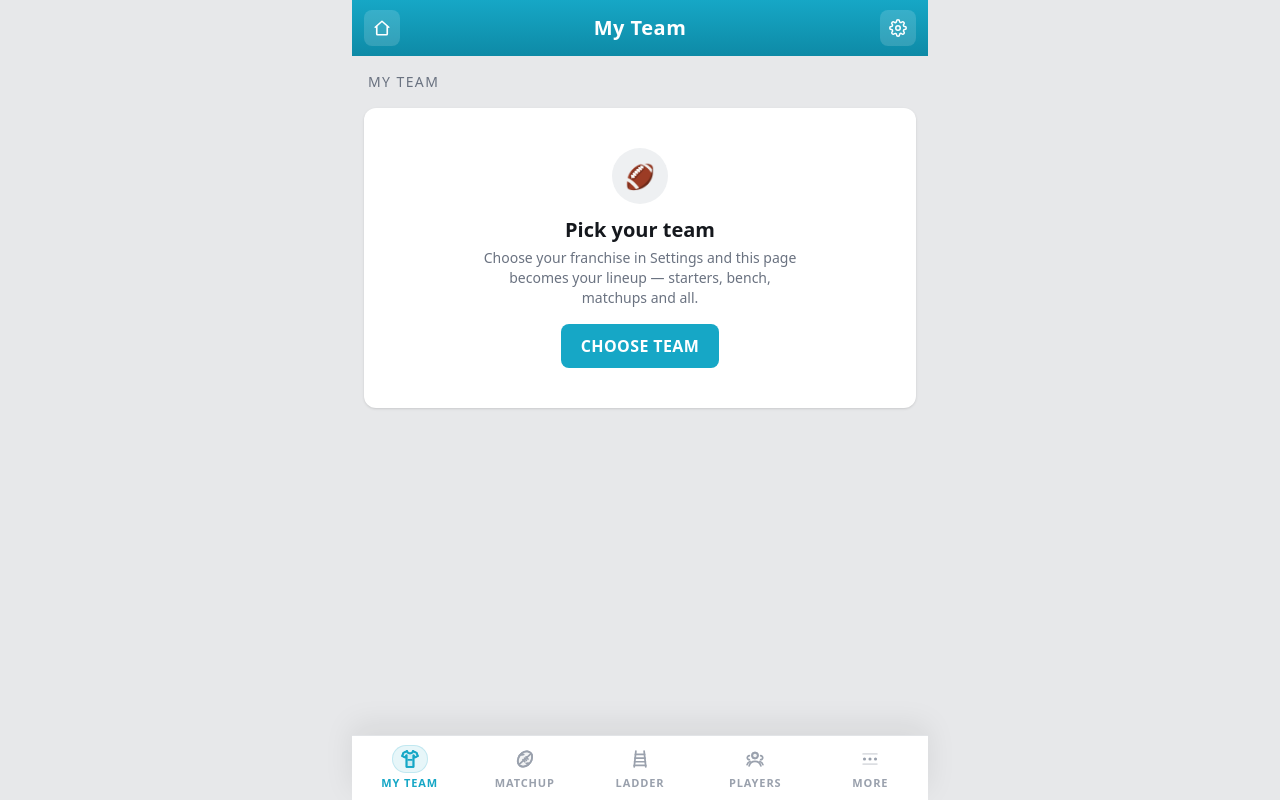
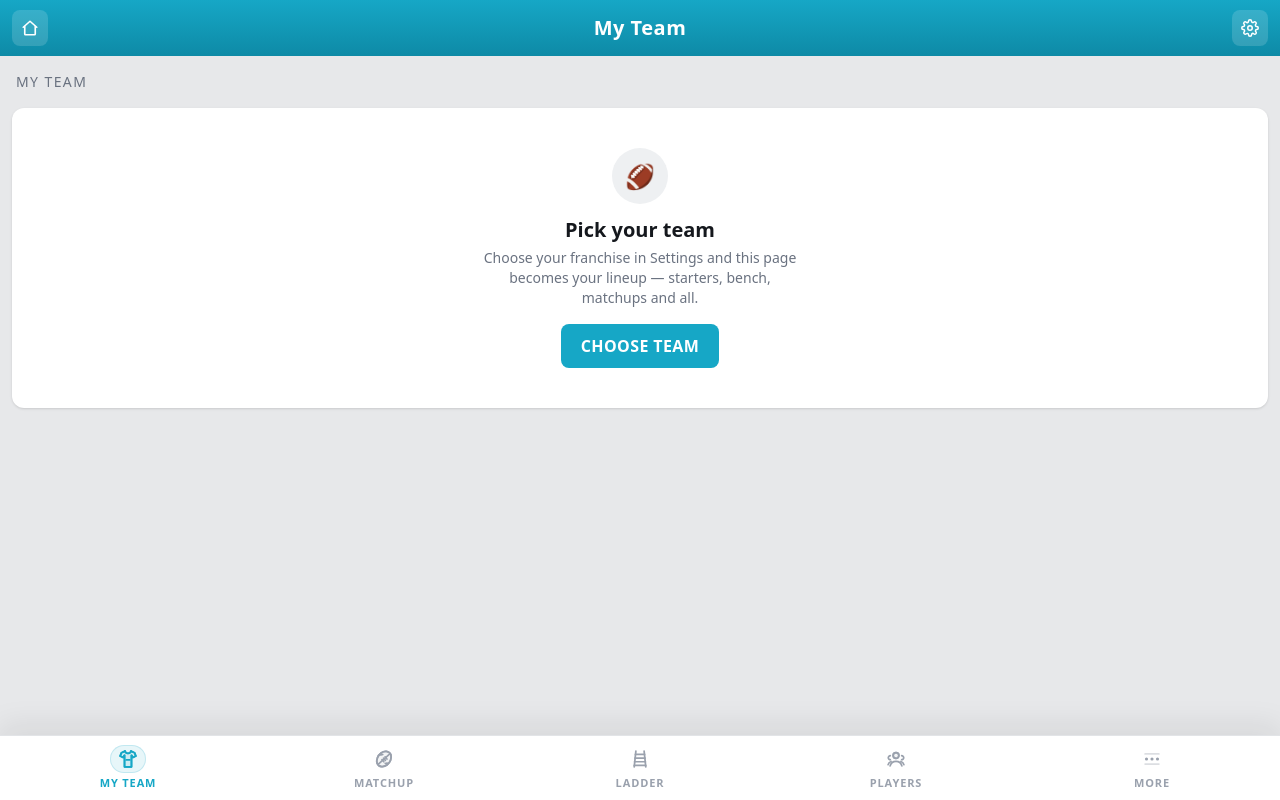
Before and after one commit to zebraspread-glitch/nfl-league, a Next.js app: page / in a window 1280 px wide. Built offline with nearby package versions, Linux system fonts and the light colour scheme; no server answers.

Commit message:
Expand layout on desktop

```diff
--- a/app/layout.tsx
+++ b/app/layout.tsx
@@ -57,7 +57,7 @@ export default function RootLayout({ children }: Readonly<{ children: React.Reac
       </head>
       <body className={`${geistSans.variable} ${saira.variable}`}>
         <SettingsProvider>
-          <div className="mx-auto flex min-h-dvh max-w-xl flex-col bg-bg">
+          <div className="mx-auto flex min-h-dvh max-w-xl flex-col bg-bg lg:max-w-none">
             <TopBar />
             <main
               className="flex-1 px-3 pb-24"
--- a/app/players/[id]/page.tsx
+++ b/app/players/[id]/page.tsx
@@ -348,7 +348,7 @@ function CurrentPlayerProfile({
   const isStatsTab = tab === "stats";
 
   return (
-    <div className="-mx-3 -mt-3 min-h-[calc(100dvh-4rem)] bg-[#d9d6cf] pb-10 text-[#303236] sm:mx-auto sm:max-w-xl sm:overflow-hidden sm:rounded-2xl">
+    <div className="-mx-3 -mt-3 min-h-[calc(100dvh-4rem)] bg-[#d9d6cf] pb-10 text-[#303236] sm:mx-auto sm:max-w-xl sm:overflow-hidden sm:rounded-2xl lg:max-w-none lg:rounded-none">
       <section className="relative overflow-hidden bg-[#eeeeef] shadow-[0_4px_10px_rgba(0,0,0,0.22)]">
         {teamLogo ? (
           // eslint-disable-next-line @next/next/no-img-element
--- a/components/bottom-nav.tsx
+++ b/components/bottom-nav.tsx
@@ -154,7 +154,7 @@ function IconPaths({ icon }: { icon: TabIcon }) {
 export function BottomNav() {
   const pathname = usePathname();
   return (
-    <nav className="fixed inset-x-0 bottom-0 z-30 mx-auto max-w-xl border-t border-border bg-card shadow-[0_-10px_30px_rgba(21,24,29,0.08)]">
+    <nav className="fixed inset-x-0 bottom-0 z-30 mx-auto max-w-xl border-t border-border bg-card shadow-[0_-10px_30px_rgba(21,24,29,0.08)] lg:max-w-none">
       <div className="grid grid-cols-5">
         {TABS.map((t) => {
           const active = t.match(pathname);
--- a/components/top-bar.tsx
+++ b/components/top-bar.tsx
@@ -42,7 +42,7 @@ export function TopBar() {
   const pathname = usePathname();
   return (
     <header
-      className="fixed inset-x-0 top-0 z-30 mx-auto max-w-xl text-white"
+      className="fixed inset-x-0 top-0 z-30 mx-auto max-w-xl text-white lg:max-w-none"
       style={{
         background: "linear-gradient(180deg, var(--teal) 0%, var(--teal-dark) 100%)",
         paddingTop: "env(safe-area-inset-top)",
```
